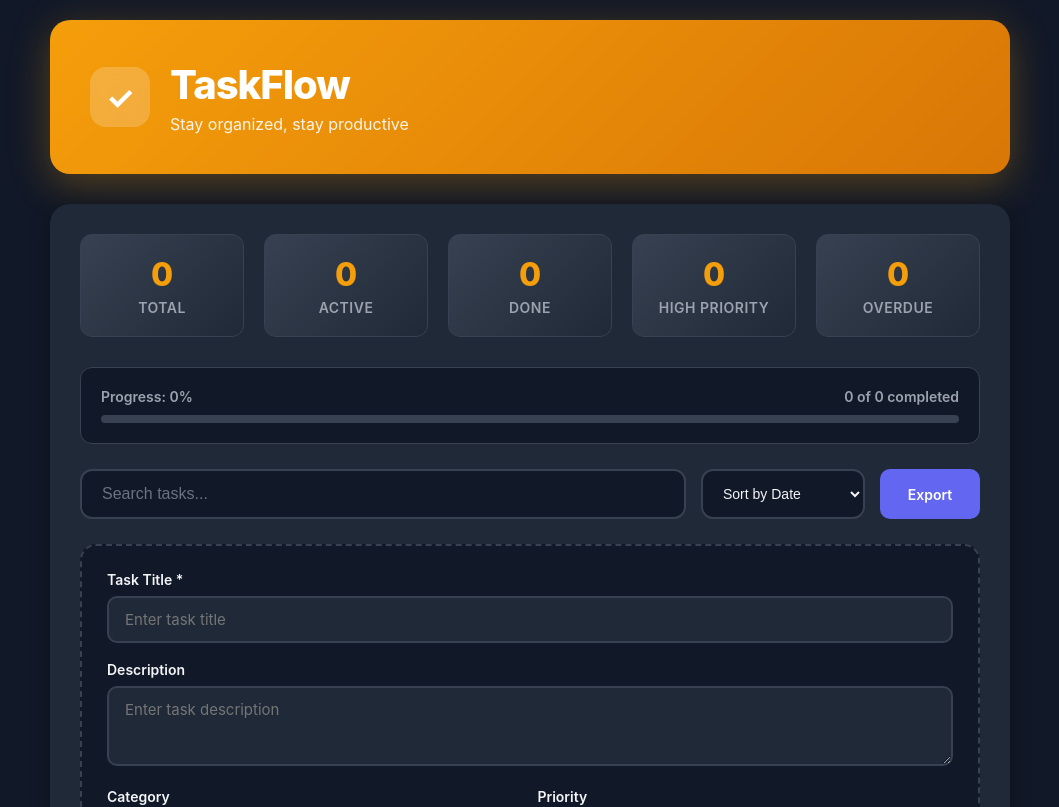
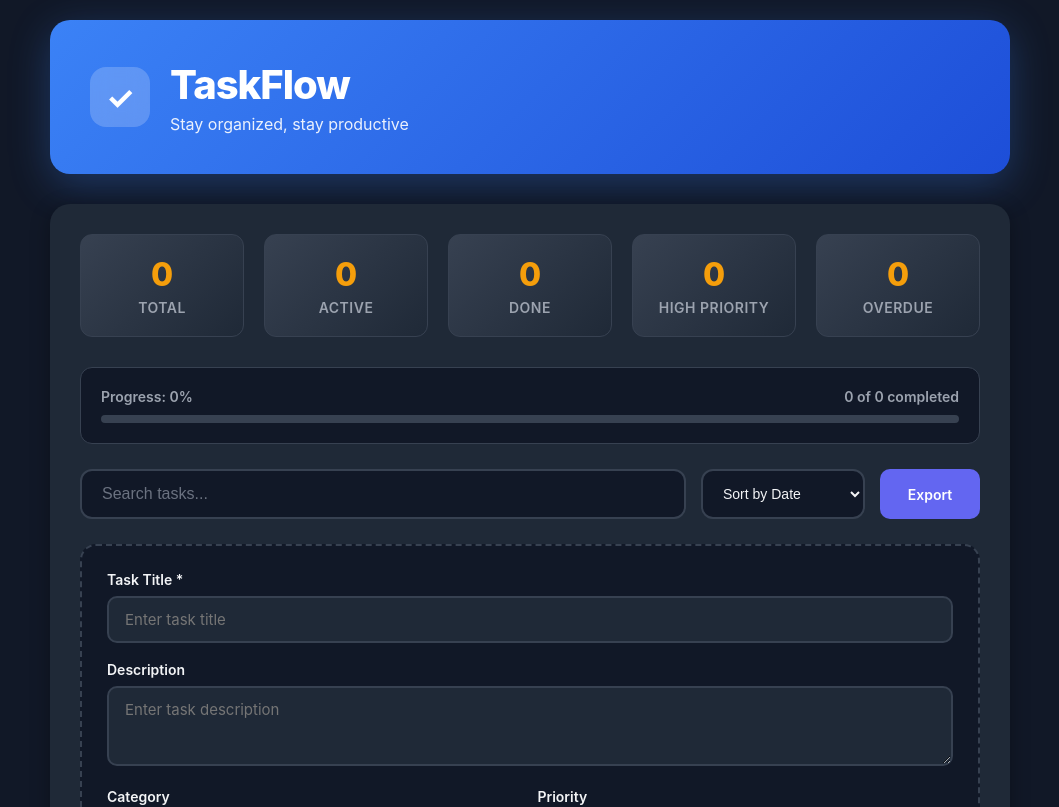
Before and after one commit to haroonrashidzadran/ToDoApp, a React (Create React App) app in the folder frontend/: page / in a window 1280 px wide. Shown: the top 807 px of the page, without its empty margins (110-1169 px from the left). Built offline with nearby package versions, Linux system fonts and the light colour scheme; no server answers; the HTML template or start-up script is replaced by a standard one.

Commit message:
style: Update header gradient to blue theme

```diff
--- a/frontend/src/App.css
+++ b/frontend/src/App.css
@@ -5,11 +5,11 @@
 }
 
 .header {
-  background: linear-gradient(135deg, #f59e0b 0%, #d97706 100%);
+  background: linear-gradient(135deg, #3b82f6 0%, #1d4ed8 100%);
   padding: 40px;
   border-radius: 20px;
   margin-bottom: 30px;
-  box-shadow: 0 10px 40px rgba(245, 158, 11, 0.3);
+  box-shadow: 0 10px 40px rgba(59, 130, 246, 0.3);
 }
 
 .header-content {
```
